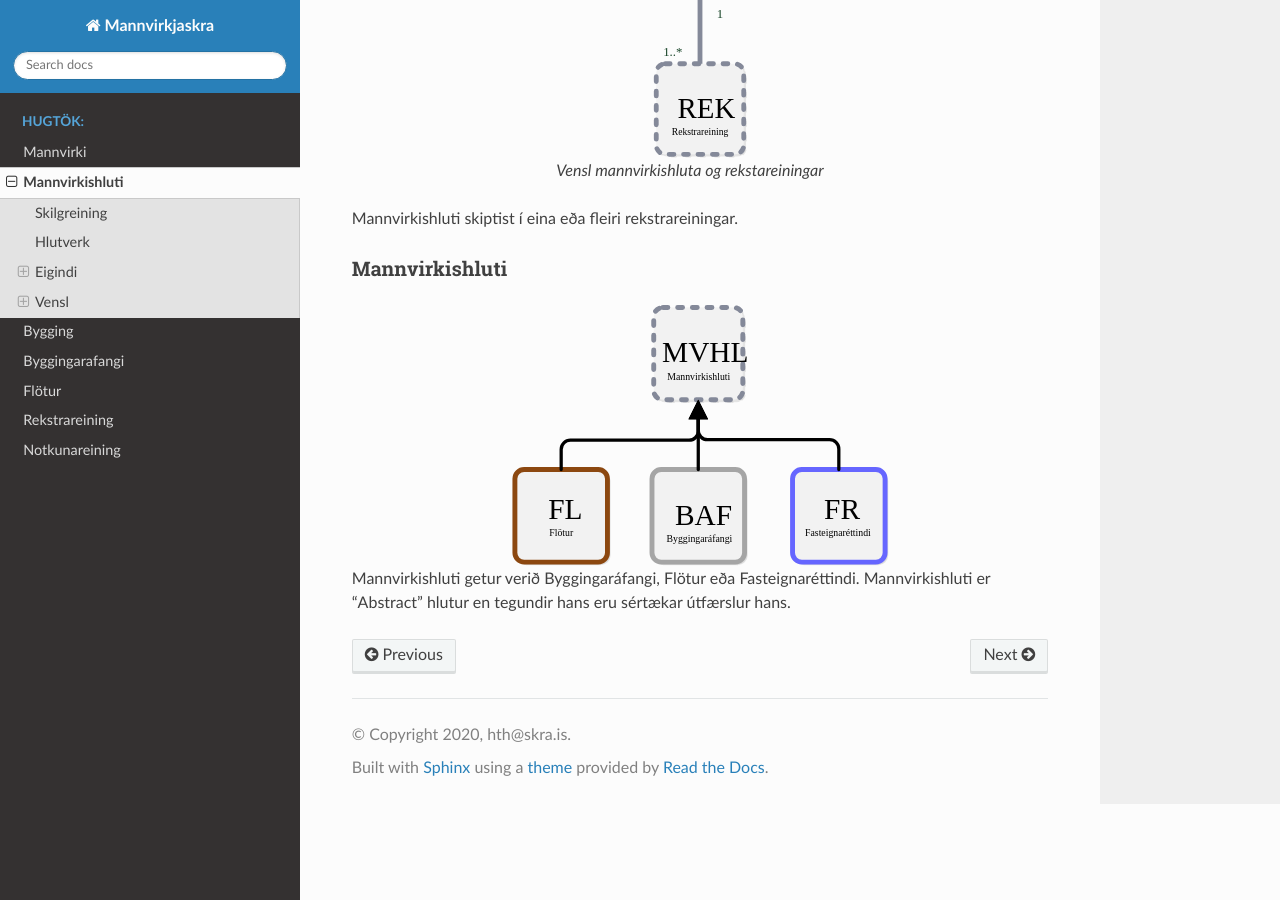
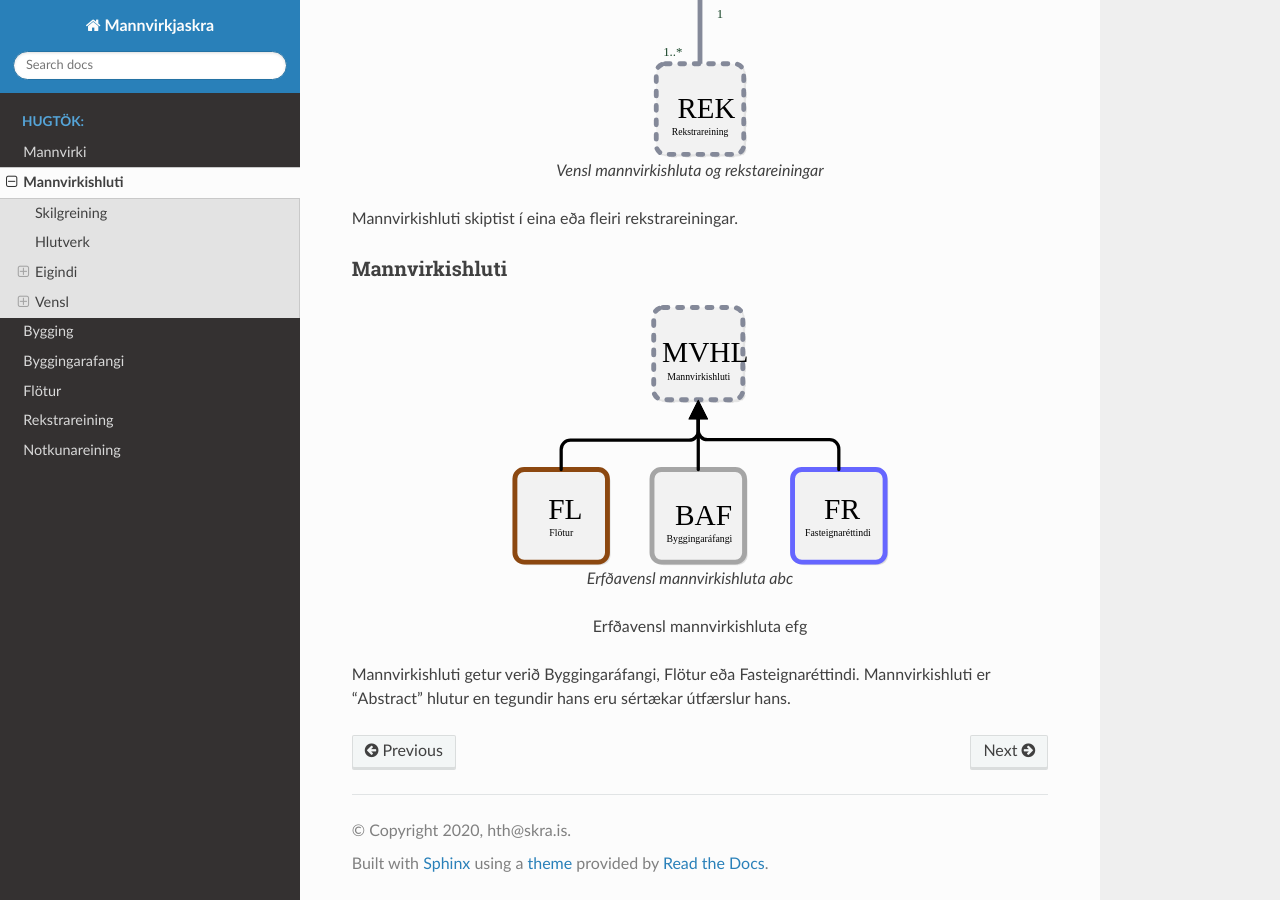
Before and after one commit to hthl/Mannvirkjaskra, a Sphinx documentation site: the page built from source/mannvirkishluti.rst, in a window 1280 px wide and 900 px high, scrolled down 2087 px. Built offline with Sphinx 7.4.7 and the Read the Docs theme 2.0.0, drawn with Linux system fonts in a browser that asks for light colours.

Commit message:
Update mannvirkishluti.rst

```diff
--- a/source/mannvirkishluti.rst
+++ b/source/mannvirkishluti.rst
@@ -110,9 +110,9 @@ Mannvirkishluti
    :alt: Sértækar útfærslur mannvirkishluta
    :align: center
 
-   ...
+   Erfðavensl mannvirkishluta abc
 
-   Erfðavensl mannvirkishluta
+   Erfðavensl mannvirkishluta efg
 
 
 Mannvirkishluti getur verið Byggingaráfangi, Flötur eða Fasteignaréttindi. Mannvirkishluti er "Abstract" hlutur en tegundir hans eru sértækar útfærslur hans.
```
